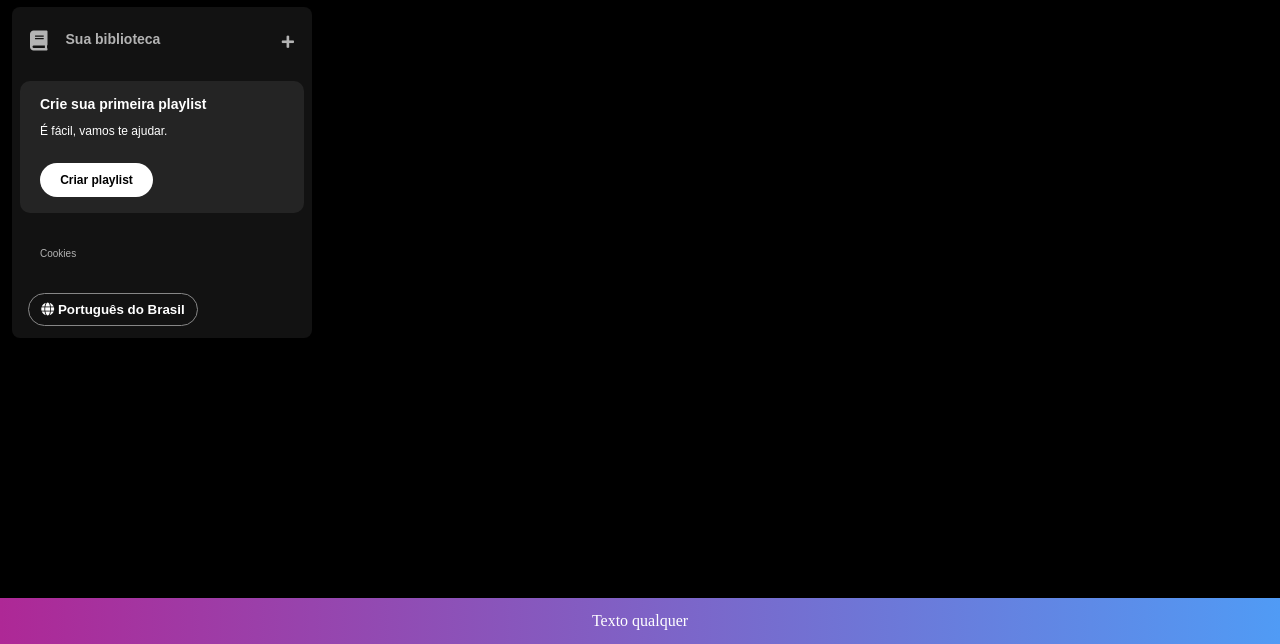
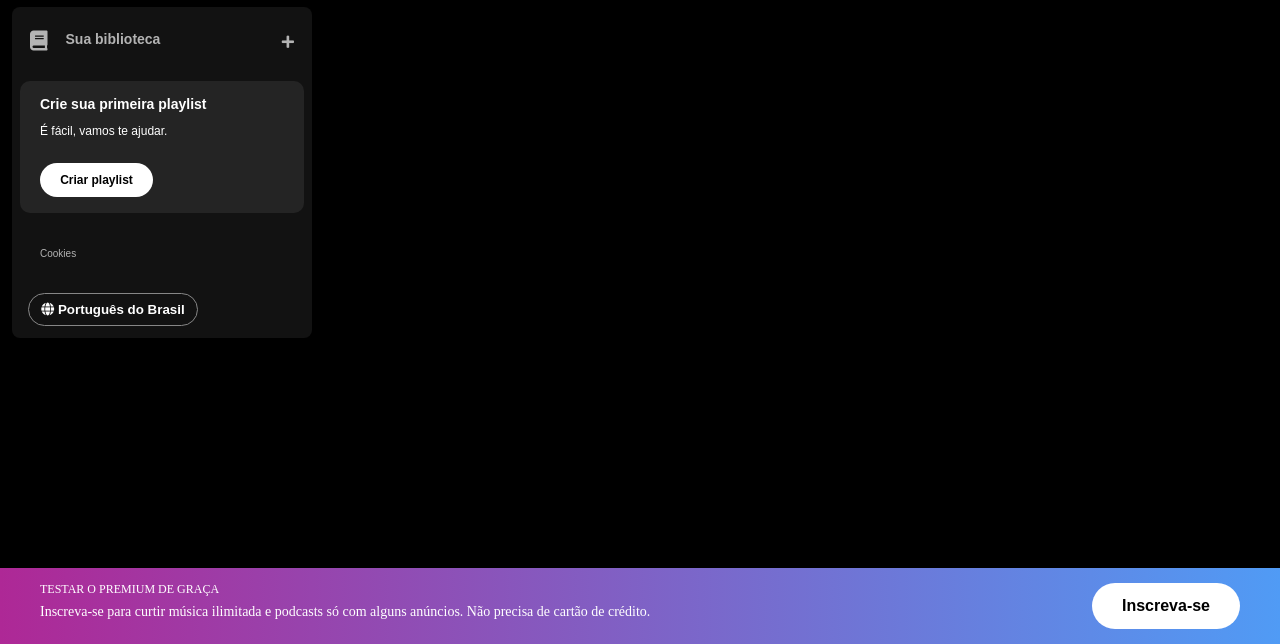
Before and after one commit to esdraaass/clone_spotify, a plain HTML site: page index.html in a window 1280 px wide. Shown: the part 156-800 px from the top of the page. Drawn offline with Linux system fonts and the light colour scheme.

Commit message:
disclaimer-premium

```diff
--- a/index.html
+++ b/index.html
@@ -66,11 +66,13 @@
                 </div>
             </section>
     </div>
+    <footer class="disclaimer-premium">
+        <div class="text">
+            <p class="disclaimer-premium__title">Testar o Premium de graça</p>
+            <p class="disclaimer-premium__subtitle">Inscreva-se para curtir música ilimitada e podcasts só com alguns anúncios. Não precisa de cartão de crédito.</p>
+        </div>
+        <button>Inscreva-se</button>
 
-    <footer class="disclaimer-premium">
-        <div>
-            Texto qualquer
-        </div>
     </footer>
 
 </body>
--- a/style.css
+++ b/style.css
@@ -179,7 +179,37 @@ body {
     bottom: 0;
     right: 0;
     left: 0;
-    text-align: center;
+    color: #fff;
     padding: 15px 40px;
     background: linear-gradient(to right, #ae2896, #509bf5);
+
+    display: flex;
+    justify-content: space-between;
 }
+
+.disclaimer-premium .text {
+    flex-shrink: 0;
+}
+
+.disclaimer-premium .disclaimer-premium__title {
+    font-size: 12px;
+    font-weight: 400;
+    margin-bottom: 10px;
+    text-transform: uppercase;
+}
+
+.disclaimer-premium .disclaimer-premium__subtitle {
+    font-size: 14px;
+    font-weight: 500;
+}
+
+.disclaimer-premium button {
+    background-color: #fff;
+    border-radius: 40px;
+    border: 0;
+    color: #000;
+    font-size: 16px;
+    font-weight: 700;
+    padding: 14px 30px;
+    flex-shrink: 0;
+}
```
